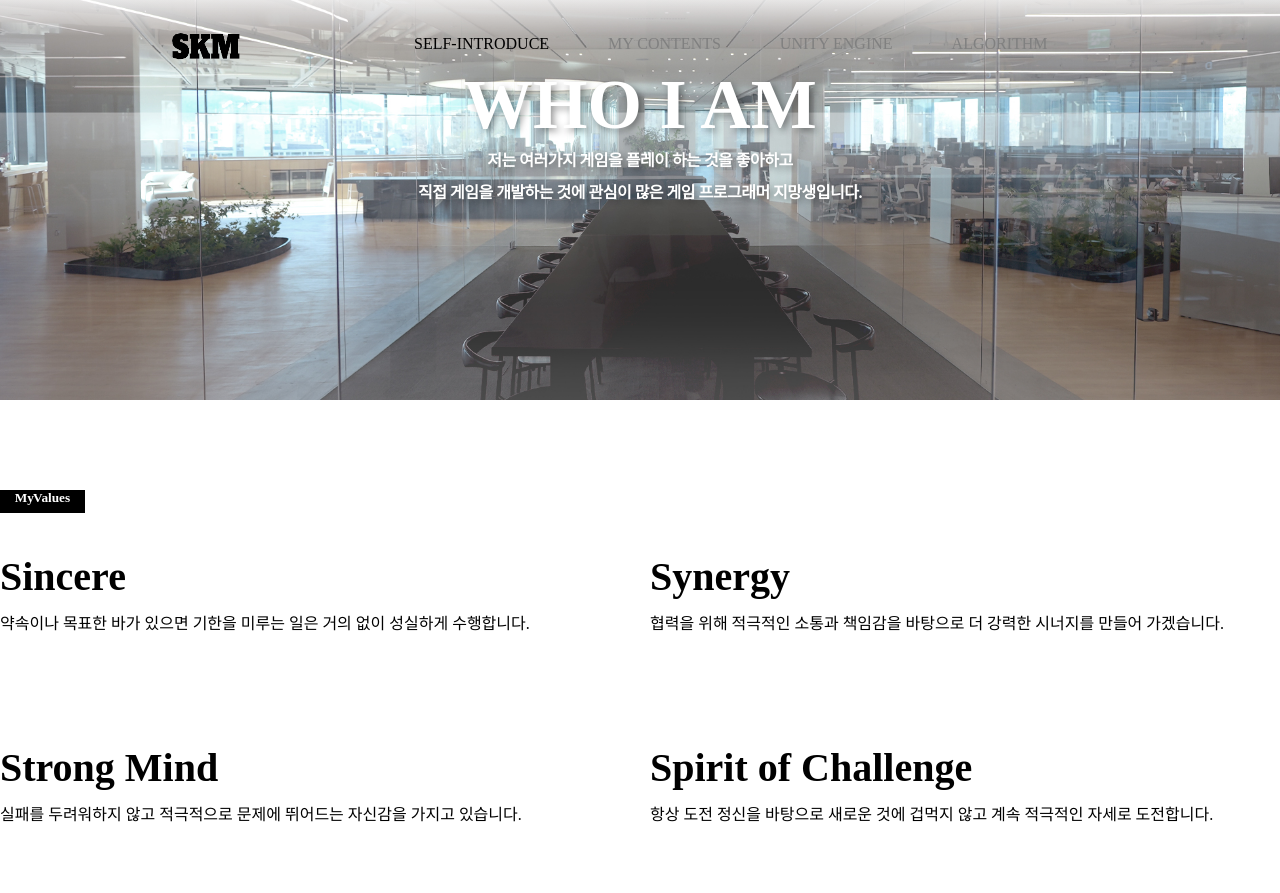
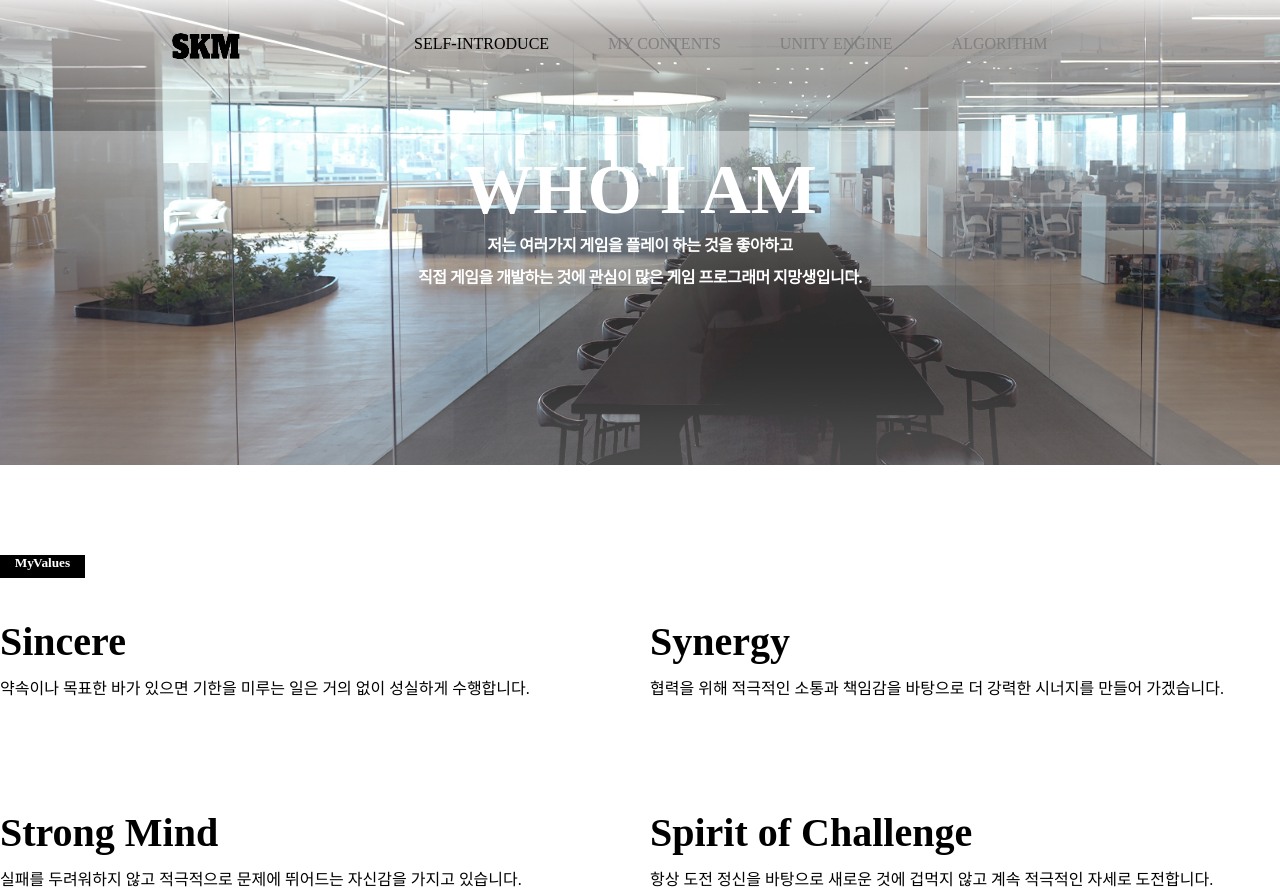
Before and after one commit to Kangman420/SKMWEB, a plain HTML site: page indexIntroduce.html in a window 1280 px wide. Shown: the top 893 px of the page. Drawn offline with Linux system fonts and the light colour scheme.

Commit message:
231106_2

```diff
--- a/SKM_Contents.css
+++ b/SKM_Contents.css
@@ -125,16 +125,17 @@ header
   background-image: url('background.png');
   background-repeat: no-repeat;
   object-fit:cover;
+  height: 465px;
 }
 .introduce
 {
   width: 100%;
-  height: 400px;
+  height: 465px;
   text-align: center;
 }
 .introduce-letter
 {
-  padding-top: 65px;
+  padding-top: 150px;
   color: #fff;
   text-shadow: 3px 3px 7px rgba(0, 0, 0, 0.4)
 }
--- a/SKM_Introduce.css
+++ b/SKM_Introduce.css
@@ -122,25 +122,22 @@ header
 .wrapper
 {
   width: 100%;
-  margin: auto;
   background-size : cover;
   background-image: url('background.png');
   background-repeat: no-repeat;
   object-fit:cover;
+  height: 465px;
 }
 .introduce
 {
   width: 100%;
-  height: 400px;
-  /* padding: 20px; */
+  height: 465px;
   text-align: center;
 }
 .introduce-letter
 {
-  margin: auto;
-  padding-top: 65px;
+  padding-top: 150px;
   color: #fff;
-  text-shadow: 3px 3px 7px rgba(0, 0, 0, 0.4)
 }
 .introduce h1
 {
```
